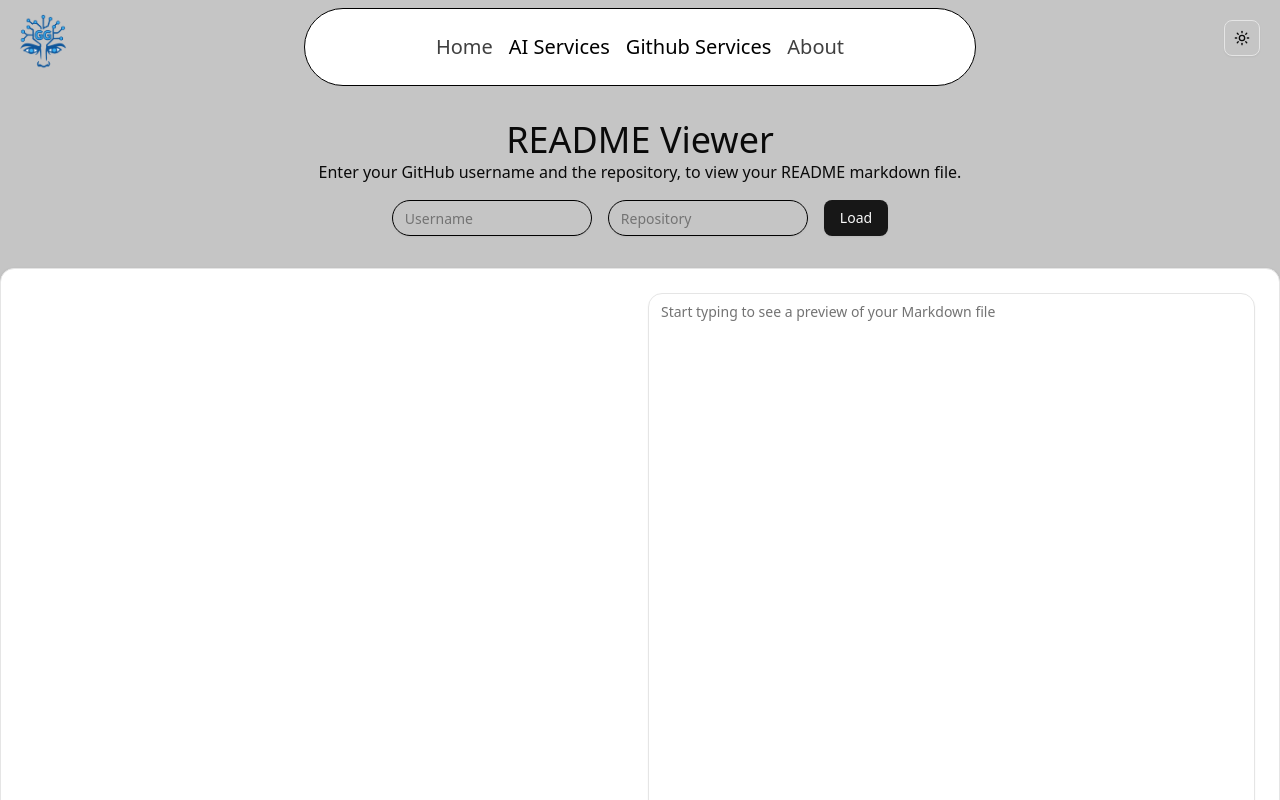
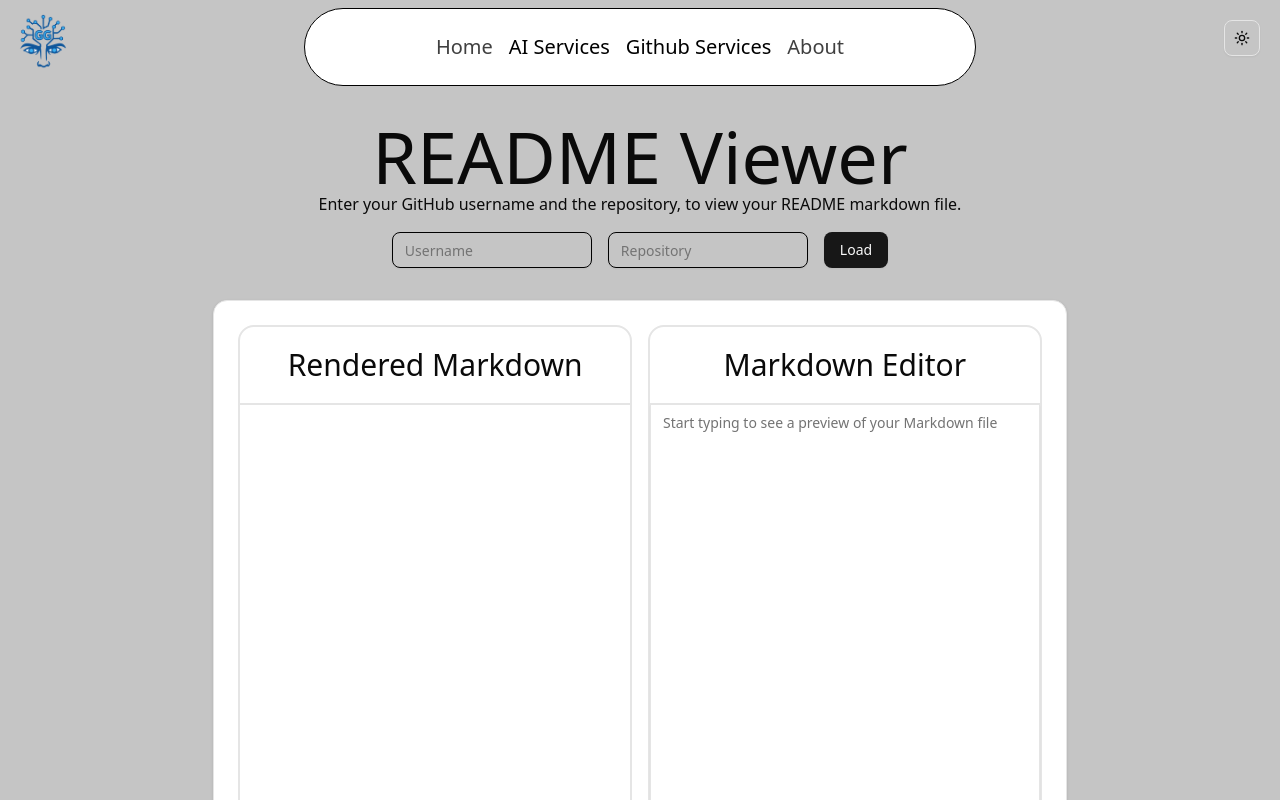
Before and after one commit to CMPT-276-SUMMER-2025/final-project-15-mountains, a Next.js app in the folder src/: page /readme_viewer in a window 1280 px wide. Shown: the top 800 px of the page. Built offline with nearby package versions, Linux system fonts and the light colour scheme; some icons are missing.

Commit message:
Improve Readme_viewer UI and increase amount of info returned from issue_finder route

```diff
--- a/src/app/api/github_api/issue_finder/route.js
+++ b/src/app/api/github_api/issue_finder/route.js
@@ -39,19 +39,28 @@ export async function GET(req) {
         if (repoData.stargazers_count >= 100) {
             filtered.push({
                 id: issue.id,
+                title: issue.title,
                 html_url: issue.html_url,
-            title: issue.title,
                 body: issue.body,
+                created_at: issue.created_at,
+                labels: issue.labels.map(l => ({ name: l.name, color: l.color })),
                 repository: {
                     name: repoData.full_name,
                     description: repoData.description,
+                    html_url: repoData.html_url,
+                    language: repoData.language,
                     stargazers_count: repoData.stargazers_count,
                     forks_count: repoData.forks_count,
-            html_url: repoData.html_url,
+                    watchers_count: repoData.watchers_count,
+                    open_issues_count: repoData.open_issues_count,
+                    license: repoData.license?.name || null,
+                    owner: {
+                        login: repoData.owner.login,
+                        avatar_url: repoData.owner.avatar_url,
+                        html_url: repoData.owner.html_url,
+                    },
                 },
             });
-        pass++;
-
         }
 
         if (filtered.length >= 20) break;
--- a/src/app/readme_viewer/page.js
+++ b/src/app/readme_viewer/page.js
@@ -9,13 +9,22 @@ import ReactMarkdown from "react-markdown"
 import rehypeRaw from 'rehype-raw';
 import remarkGfm from 'remark-gfm';
 import { Textarea } from "@/components/ui/textarea";
-
+import {ScreenFullIcon} from '@primer/octicons-react';
+import {ScreenNormalIcon} from '@primer/octicons-react';
 export default function Page() {
     const [markdown,setMarkdown] = useState();
     const [Username,setUsername] = useState();
     const [Repo,setRepo] = useState();
     const [decodedContent,setDecodedContent] = useState();
     const [errorMessage,setErrorMessage] = useState("");
+
+
+    const [sizeup, setsizeup] = useState(false);
+
+    const togglesize = () =>{
+        setsizeup(!sizeup);
+
+    }
 
     //Update Text for the README.MD
     const updateText = (event) => {
@@ -71,16 +80,16 @@ export default function Page() {
     }
 
     return (
-        <div className="w-full h-auto min-h-[100vh]">
+        <div className="w-full h-auto min-h-[100vh] flex flex-col">
             {/* Header */}
             <div className="flex flex-col mx-auto pt-30 text-center">
-                <h1 className="text-4xl text-center">README Viewer</h1>
-                <p className="text-center">Enter your GitHub username and the repository, to view your README markdown file.</p>
+                <h1 className="text-7xl text-center">README Viewer</h1>
+                <p className="text-center text-md">Enter your GitHub username and the repository, to view your README markdown file.</p>
 
                 {/* Input Section */}
                 <div className="flex grid-cols-3 gap-4 justify-center py-4">
-                    <Input className="border-black border-1 rounded-full w-50" id="Username" placeholder="Username" onChange={(e) => setUsername(e.target.value)}></Input>
-                    <Input className="border-black border-1 rounded-full w-50" id="Repository" placeholder="Repository" onChange={(e) => setRepo(e.target.value)}></Input>
+                    <Input className="border-black dark:border-gray-500 border-1  w-50" id="Username" placeholder="Username" onChange={(e) => setUsername(e.target.value)}></Input>
+                    <Input className="border-black dark:border-gray-500 border-1 w-50" id="Repository" placeholder="Repository" onChange={(e) => setRepo(e.target.value)}></Input>
                     <Button className="hover:cursor-pointer" onClick={fetchMarkdown}>Load</Button>
                 </div>
             </div>
@@ -90,10 +99,15 @@ export default function Page() {
                 {errorMessage}
             </div>
 
-            <Card className="flex flex-row gap-4 p-6 min-h-[600px]">
+            <Card className={`relative flex flex-row gap-4 p-6 min-h-[600px]  ${sizeup ? "w-full" : "w-4/6"} self-center transition-all duration-300`}>
+                <button onClick={togglesize} className="absolute right-2 top-2 z-50 cursor-pointer">
+                    {!sizeup && <ScreenFullIcon size={16} />}
+                    {sizeup && <ScreenNormalIcon size={16} />}
+                </button>
 
                 {/* The Left side of the Card */}
-                <div className="w-1/2 flex flex-col">
+                <div className="w-1/2 flex flex-col rounded-2xl border-2 dark:border-gray-500">
+                    <div className="self-center border-b-2 w-full text-center py-5 text-3xl dark:border-gray-500">Rendered Markdown</div>
                     <div className="flex-1 h-full p-4 rounded-xl overflow-auto">
                     <ReactMarkdown rehypePlugins={[rehypeRaw]} remarkPlugins={remarkGfm}>{markdown}</ReactMarkdown>
                     </div>
@@ -101,8 +115,9 @@ export default function Page() {
 
 
                 {/* The Right side of the card */}
-                <div className="w-1/2 flex flex-col">
-                    <Textarea className="flex-1 resize-none h-full rounded-xl" value={decodedContent} onChange={updateText} placeholder="Start typing to see a preview of your Markdown file">{decodedContent}</Textarea>
+                <div className="w-1/2 flex flex-col rounded-2xl border-2 dark:border-gray-500">
+                    <div className="self-center border-b-2 w-full text-center py-5  text-3xl dark:border-gray-500">Markdown Editor</div>
+                    <Textarea className="flex-1 resize-none h-full rounded-xl rounded-t-none border-t-0 text-white" value={decodedContent} onChange={updateText} placeholder="Start typing to see a preview of your Markdown file">{decodedContent}</Textarea>
                 </div>
 
             </Card>
```
Lines whose indentation alone changed are shown as unchanged.
